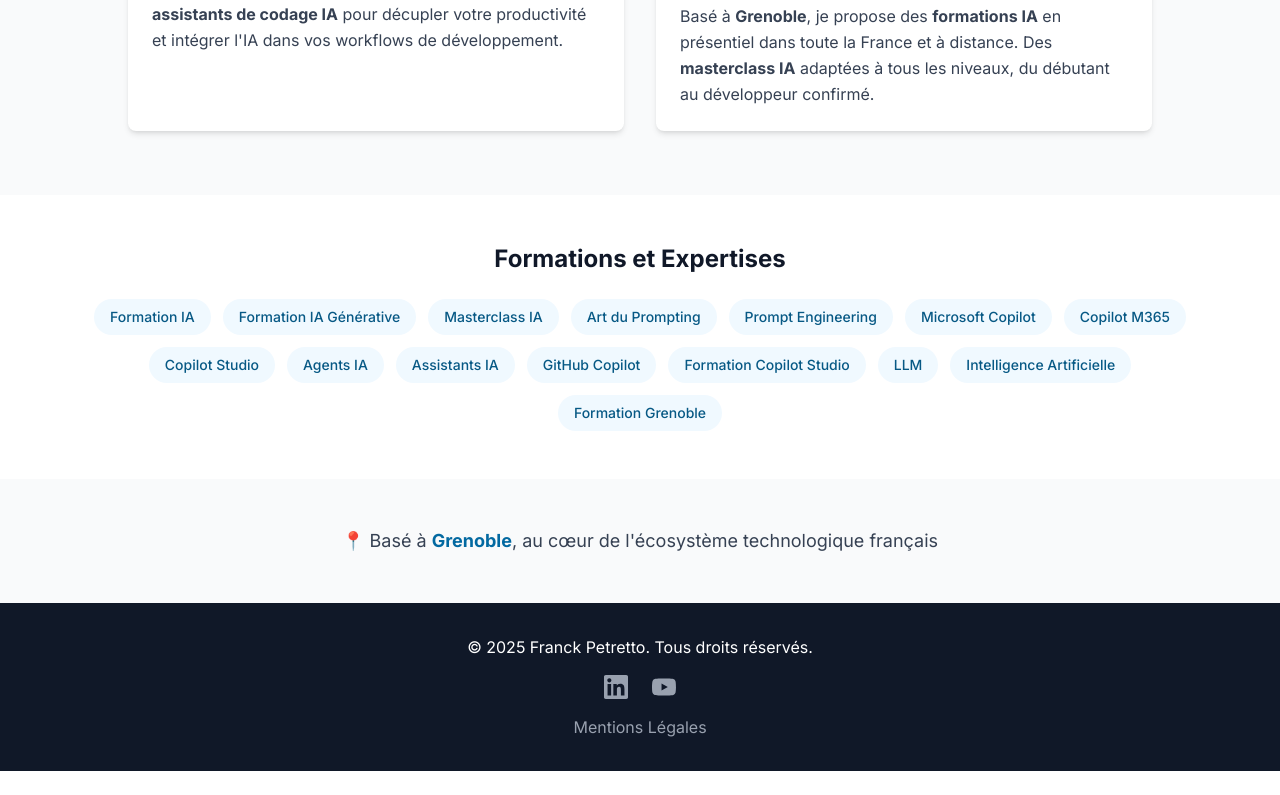
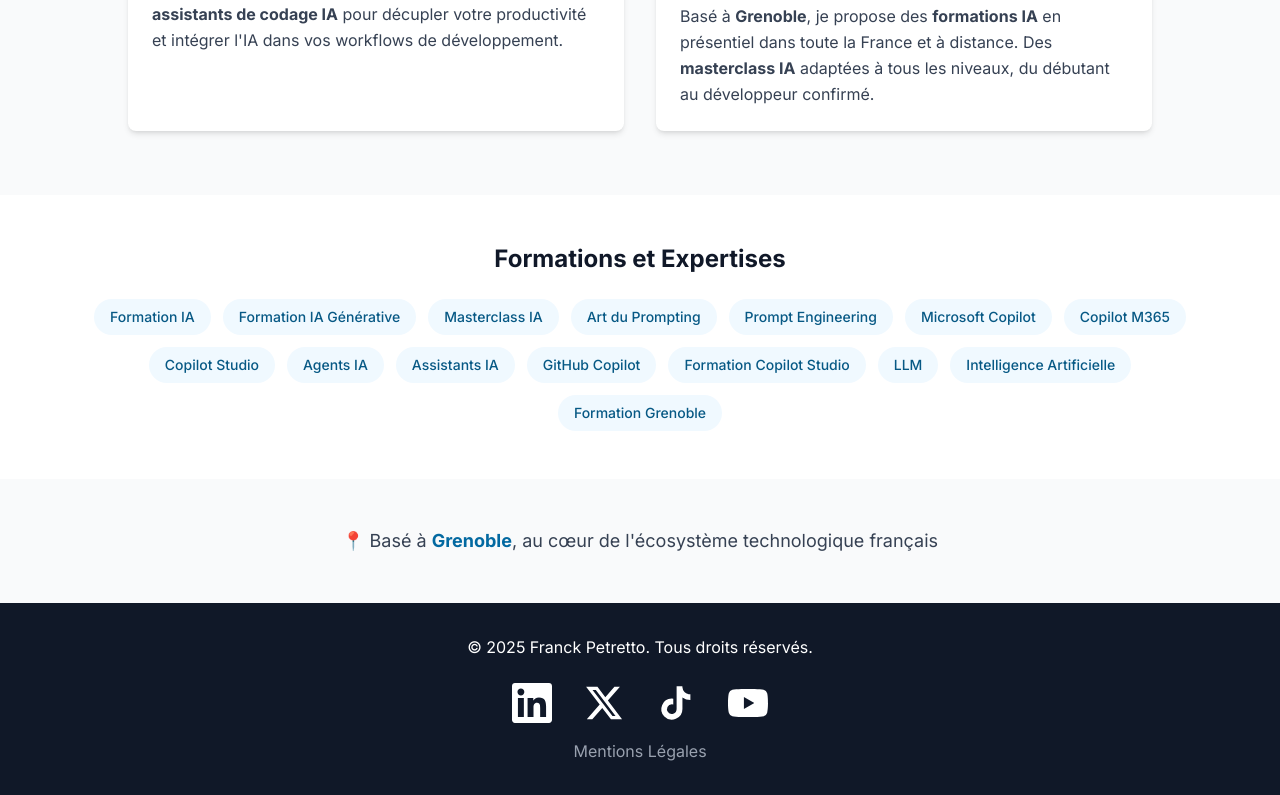
Before and after one commit to franckCopilot/projetSpecKit, a Next.js app: page / in a window 1280 px wide. Shown: the part 1655-2450 px from the top of the page. Before the commit the page ends 2426 px from the top, so only its background shows below. Built offline with nearby package versions, Linux system fonts and the light colour scheme.

Commit message:
feat: Enhance social media links and styling in footer

```diff
--- a/app/layout.tsx
+++ b/app/layout.tsx
@@ -97,16 +97,16 @@
             <p>&copy; 2025 Franck Petretto. Tous droits réservés.</p>
 
             {/* Réseaux sociaux */}
-            <div className="mt-4 flex justify-center items-center space-x-6">
+            <div className="mt-6 flex justify-center items-center space-x-8">
               <a
                 href="http://www.linkedin.com/in/masterclass-ia"
                 target="_blank"
                 rel="noopener noreferrer"
-                className="text-gray-400 hover:text-white transition-colors"
+                className="text-white hover:text-blue-400 transition-all transform hover:scale-110"
                 aria-label="LinkedIn"
               >
                 <svg
-                  className="w-6 h-6"
+                  className="w-10 h-10"
                   fill="currentColor"
                   viewBox="0 0 24 24"
                   xmlns="http://www.w3.org/2000/svg"
@@ -115,16 +115,49 @@
                 </svg>
               </a>
 
-              {
+              <a
+                href="https://x.com/MasterclassIA"
+                target="_blank"
+                rel="noopener noreferrer"
+                className="text-white hover:text-blue-400 transition-all transform hover:scale-110"
+                aria-label="X (Twitter)"
+              >
+                <svg
+                  className="w-10 h-10"
+                  fill="currentColor"
+                  viewBox="0 0 24 24"
+                  xmlns="http://www.w3.org/2000/svg"
+                >
+                  <path d="M18.244 2.25h3.308l-7.227 8.26 8.502 11.24H16.17l-5.214-6.817L4.99 21.75H1.68l7.73-8.835L1.254 2.25H8.08l4.713 6.231zm-1.161 17.52h1.833L7.084 4.126H5.117z" />
+                </svg>
+              </a>
+
+              <a
+                href="https://www.tiktok.com/@masterclass.ia"
+                target="_blank"
+                rel="noopener noreferrer"
+                className="text-white hover:text-pink-400 transition-all transform hover:scale-110"
+                aria-label="TikTok"
+              >
+                <svg
+                  className="w-10 h-10"
+                  fill="currentColor"
+                  viewBox="0 0 24 24"
+                  xmlns="http://www.w3.org/2000/svg"
+                >
+                  <path d="M19.59 6.69a4.83 4.83 0 0 1-3.77-4.25V2h-3.45v13.67a2.89 2.89 0 0 1-5.2 1.74 2.89 2.89 0 0 1 2.31-4.64 2.93 2.93 0 0 1 .88.13V9.4a6.84 6.84 0 0 0-1-.05A6.33 6.33 0 0 0 5 20.1a6.34 6.34 0 0 0 10.86-4.43v-7a8.16 8.16 0 0 0 4.77 1.52v-3.4a4.85 4.85 0 0 1-1-.1z" />
+                </svg>
+              </a>
+
               <a
                 href="https://www.youtube.com/@masterclass-ia"
                 target="_blank"
                 rel="noopener noreferrer"
-                className="text-gray-400 hover:text-white transition-colors"
+                className="text-white hover:text-red-500 transition-all transform hover:scale-110"
                 aria-label="YouTube"
               >
                 <svg
-                  className="w-6 h-6"
+                  className="w-10 h-10"
                   fill="currentColor"
                   viewBox="0 0 24 24"
                   xmlns="http://www.w3.org/2000/svg"
@@ -132,7 +165,7 @@
                   <path d="M23.498 6.186a3.016 3.016 0 0 0-2.122-2.136C19.505 3.545 12 3.545 12 3.545s-7.505 0-9.377.505A3.017 3.017 0 0 0 .502 6.186C0 8.07 0 12 0 12s0 3.93.502 5.814a3.016 3.016 0 0 0 2.122 2.136c1.871.505 9.376.505 9.376.505s7.505 0 9.377-.505a3.015 3.015 0 0 0 2.122-2.136C24 15.93 24 12 24 12s0-3.93-.502-5.814zM9.545 15.568V8.432L15.818 12l-6.273 3.568z" />
                 </svg>
               </a>
-              }
+
             </div>
 
             <div className="mt-4 space-x-4">
```
